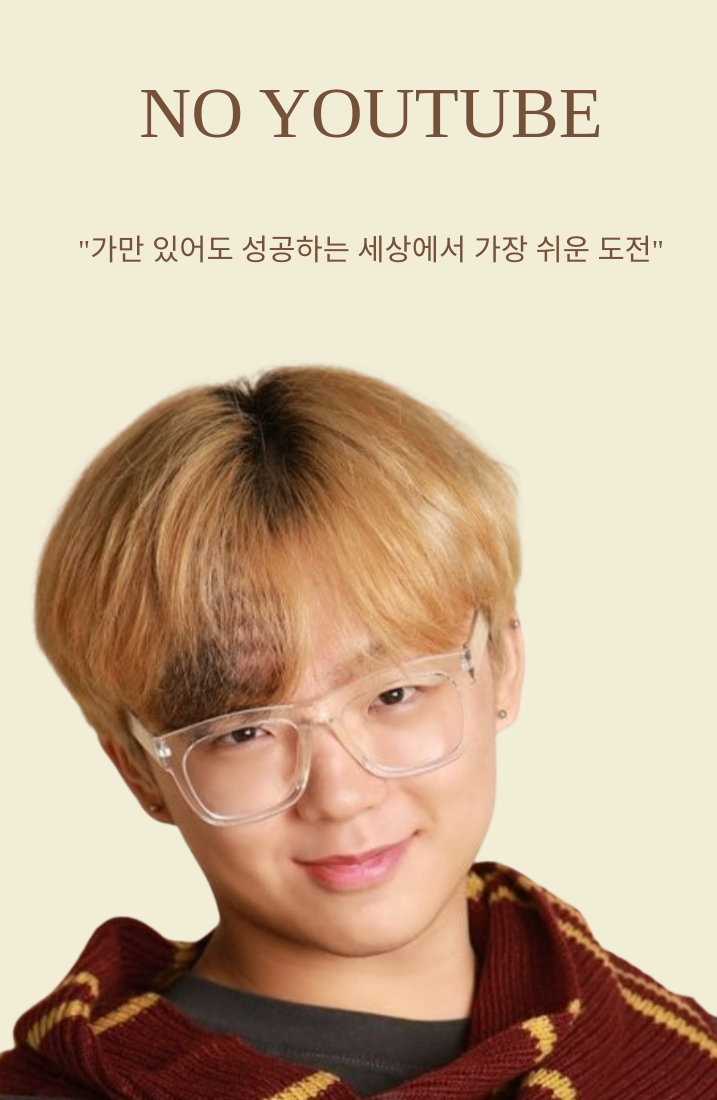
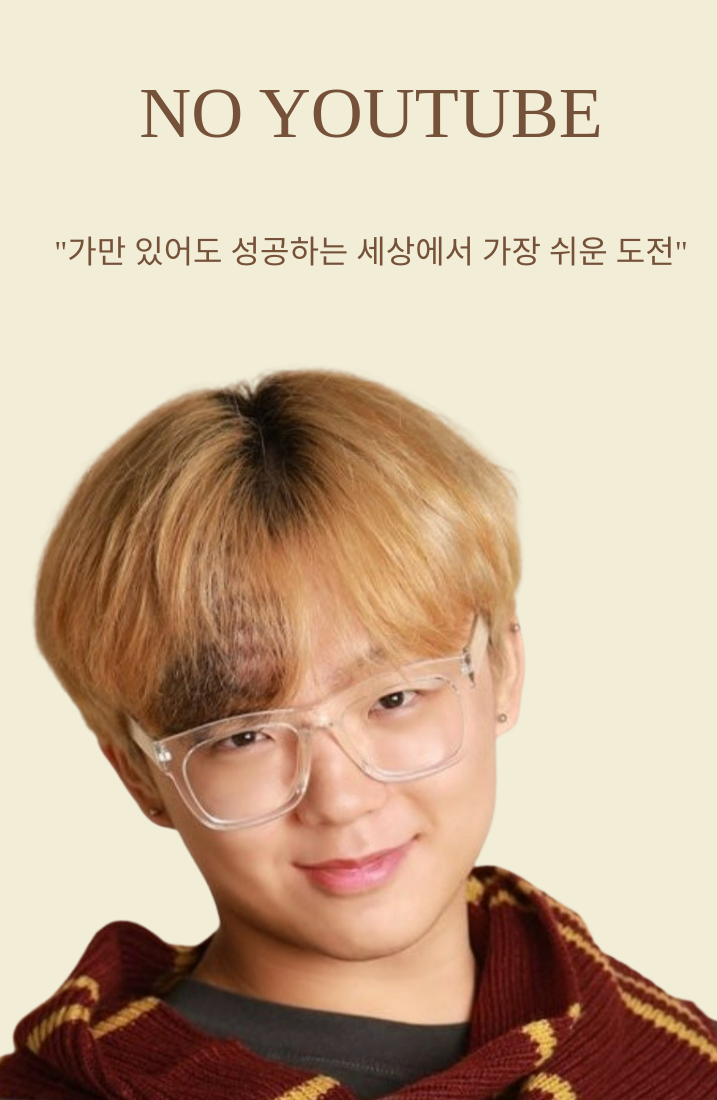
Before and after one commit to kdhye1119/Youtube-challenge, a plain HTML site: page index.html in a window 1280 px wide. Shown: the top 1100 px of the page, without its empty margins (269-986 px from the left). Drawn offline with Linux system fonts and the light colour scheme; a web font is replaced by a local one.

Commit message:
zzin mak

```diff
--- a/index.html
+++ b/index.html
@@ -14,13 +14,13 @@
   <p></p>
   <div class="content">
     "가만 있어도 성공하는 세상에서 가장 쉬운 도전"
+  </div>
+  <p></p>
 
-  </div>
-
-  <p></p>
   <div style="text-align: center;">
     <img src="KakaoTalk_20230215_221212784_10-removebg.png" style="margin: auto; width: 80%; height: auto;" />
   </div>
+
 
   <script src="script.js"></script>
 
--- a/style.css
+++ b/style.css
@@ -27,7 +27,7 @@ html {
 }
 
 .content {
-font-size: 185%;
+font-size: 200%;
 font-family: 'Cafe24Danjunghae';
 font-weight: lighter;
 text-align: center;
```
